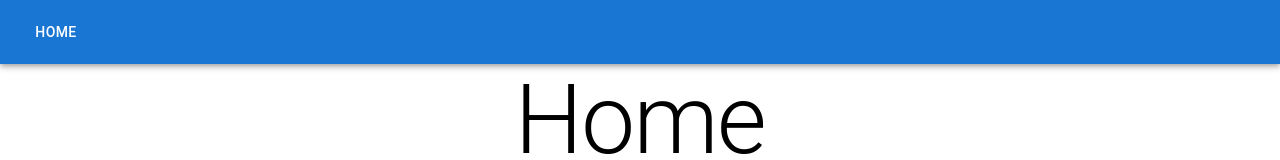
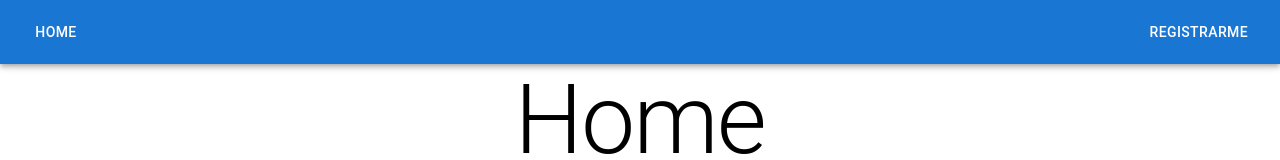
Before and after one commit to mrverdant13/mir-ecommerce, a React (Create React App) app in the folder front/: page / in a window 1280 px wide. Shown: the top 160 px of the page. Built offline with nearby package versions, Linux system fonts and the light colour scheme.

Commit message:
chore(auth): conditionaly display sign-up button

```diff
--- a/front/src/components/NavBar.js
+++ b/front/src/components/NavBar.js
@@ -1,9 +1,14 @@
-import { AppBar, Button, Container, Toolbar } from '@mui/material';
+import { AppBar, Box, Button, Container, Toolbar } from '@mui/material';
 import React from 'react';
-import { useNavigate } from 'react-router-dom';
+import { useLocation, useNavigate } from 'react-router-dom';
+
+const signUpRoute = '/sign-up';
 
 export default function NavBar() {
   const navigate = useNavigate();
+  const location = useLocation();
+
+  const showSignUpButton = location.pathname !== signUpRoute;
 
   return (
     <AppBar position="static">
@@ -12,6 +17,12 @@ export default function NavBar() {
           <Button color="inherit" onClick={() => navigate('/')}>
             Home
           </Button>
+          <Box sx={{ flexGrow: 1 }} />
+          {showSignUpButton && (
+            <Button color="inherit" onClick={() => navigate(signUpRoute)}>
+              Registrarme
+            </Button>
+          )}
         </Toolbar>
       </Container>
     </AppBar>
```
